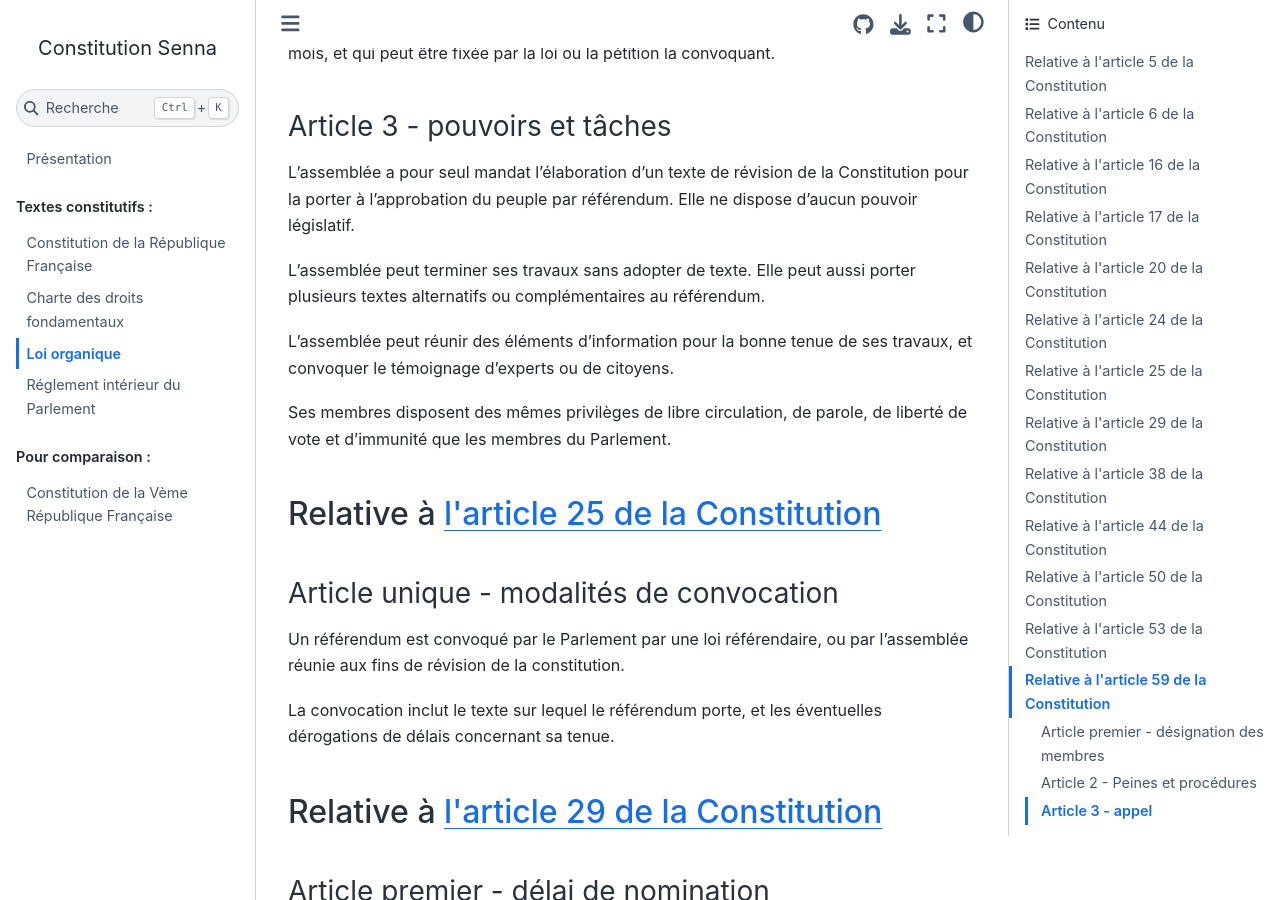
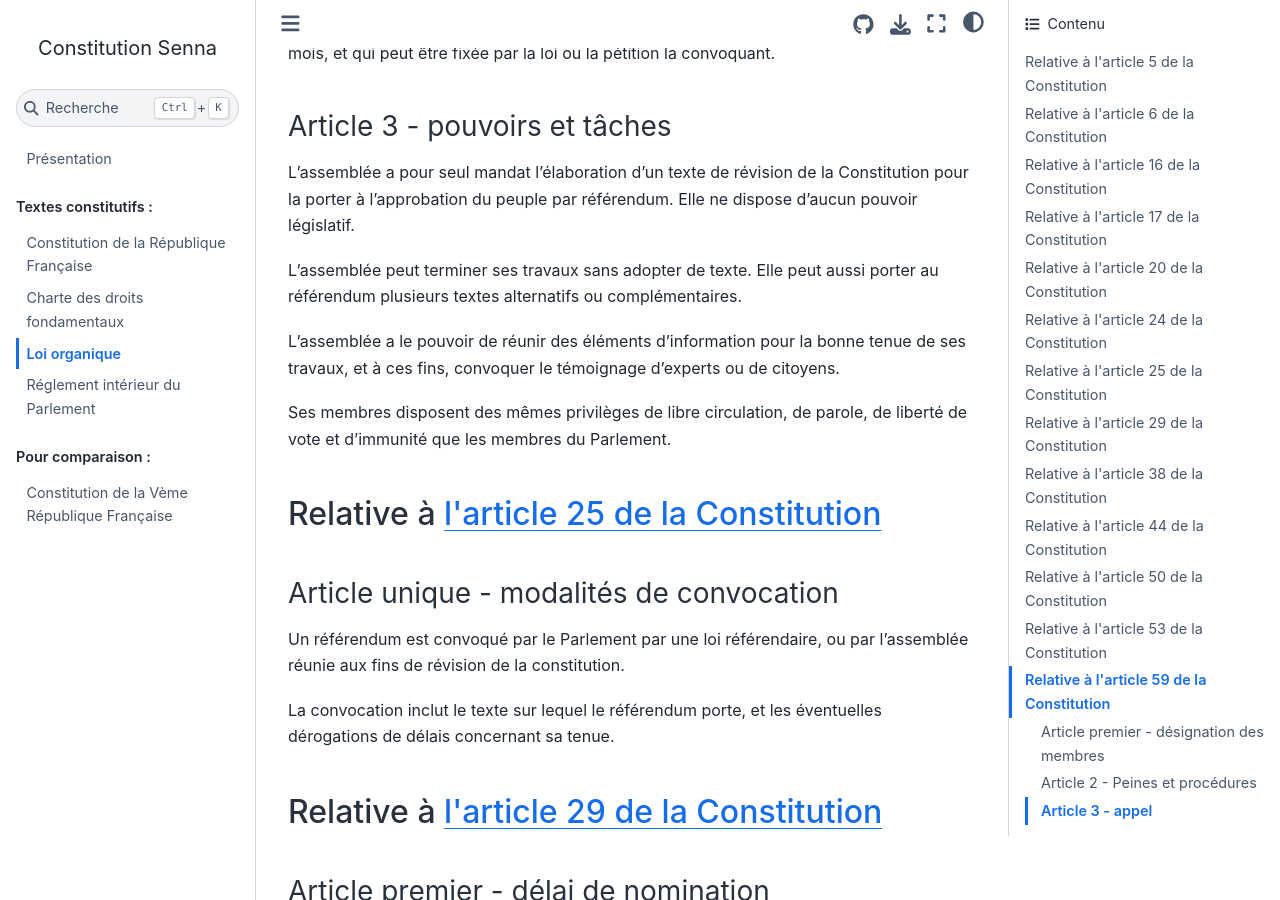
Before and after one commit to Gouvernathor/senna, a Sphinx documentation site: the page built from source/organique.rst, in a window 1280 px wide and 900 px high, scrolled down 5954 px. Built offline with Sphinx 7.4.7 and the Sphinx Book theme 1.1.4, drawn with Linux system fonts in a browser that asks for light colours.

Commit message:
reformulations pour la constituante

```diff
--- a/source/organique.rst
+++ b/source/organique.rst
@@ -172,9 +172,9 @@
 ------------------------------
 L'assemblée a pour seul mandat l'élaboration d'un texte de révision de la Constitution pour la porter à l'approbation du peuple par référendum. Elle ne dispose d'aucun pouvoir législatif.
 
-L'assemblée peut terminer ses travaux sans adopter de texte. Elle peut aussi porter plusieurs textes alternatifs ou complémentaires au référendum.
+L'assemblée peut terminer ses travaux sans adopter de texte. Elle peut aussi porter au référendum plusieurs textes alternatifs ou complémentaires.
 
-L'assemblée peut réunir des éléments d'information pour la bonne tenue de ses travaux, et convoquer le témoignage d'experts ou de citoyens.
+L'assemblée a le pouvoir de réunir des éléments d'information pour la bonne tenue de ses travaux, et à ces fins, convoquer le témoignage d'experts ou de citoyens.
 
 Ses membres disposent des mêmes privilèges de libre circulation, de parole, de liberté de vote et d'immunité que les membres du Parlement.
 
```
